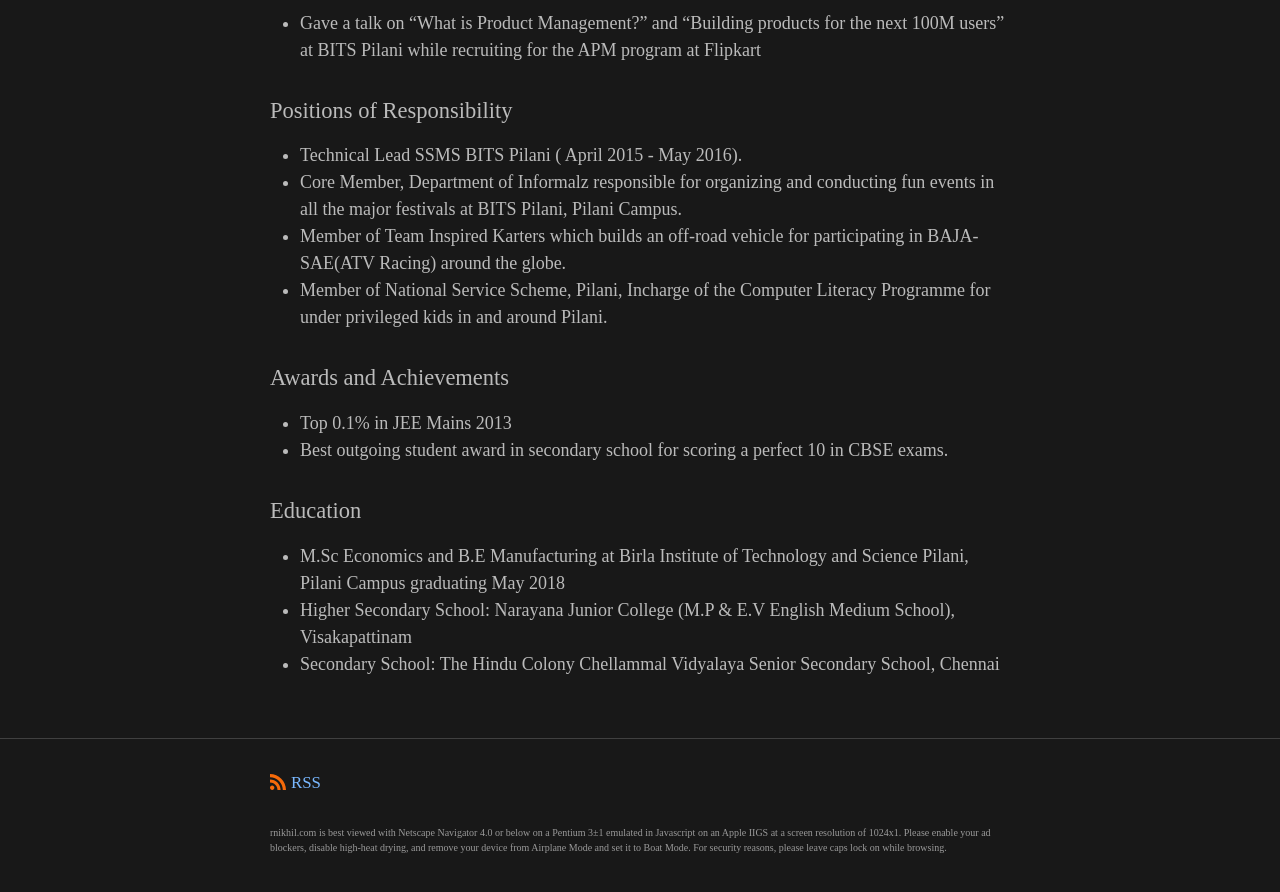
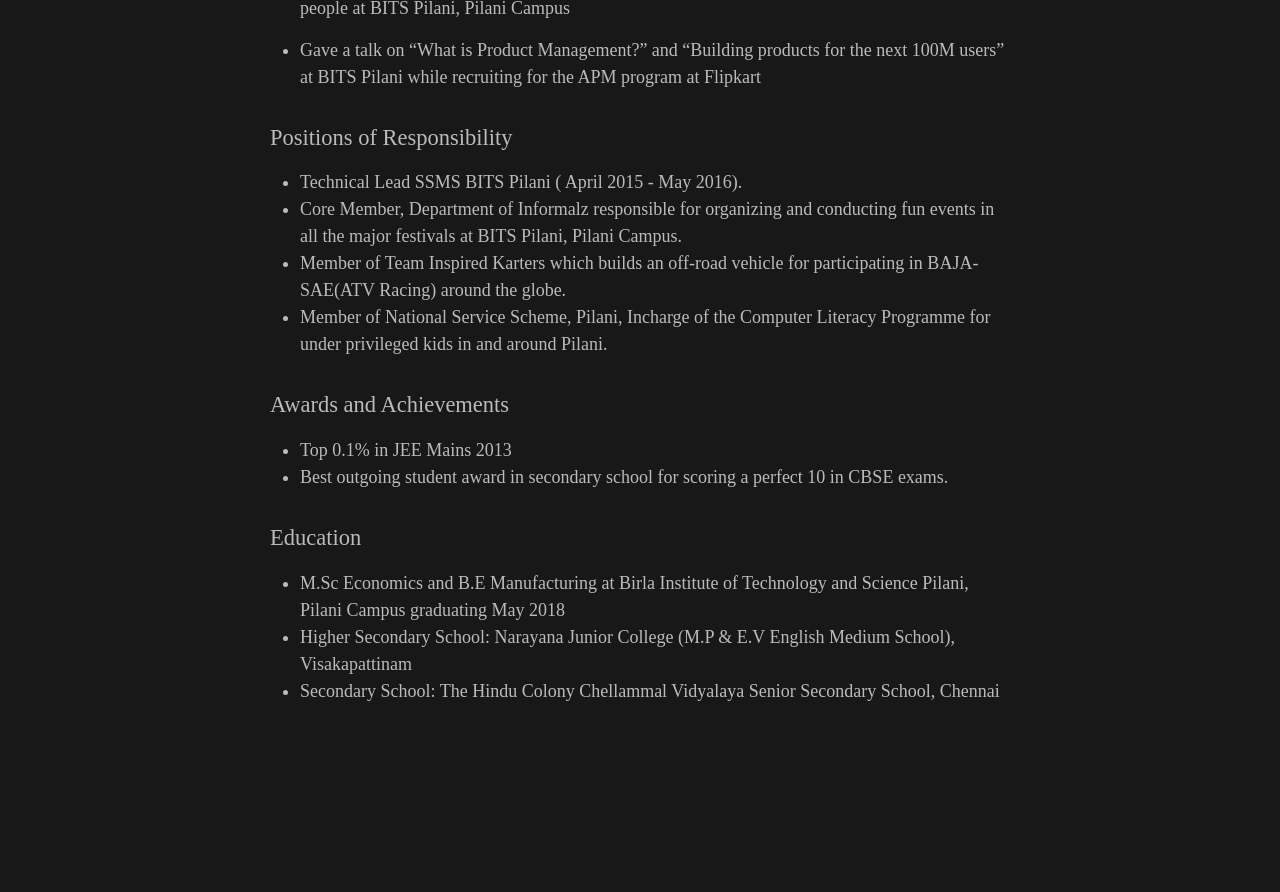
Before and after one commit to r-nikhil/r-nikhil.github.io, a Jekyll site: the page built from work.md, in a window 1280 px wide and 900 px high, scrolled down 5006 px. Shown: the top 892 px of the window. Built offline with Jekyll 4.4.1, drawn with Linux system fonts in a browser that asks for light colours; after the commit the page ends 5771 px from its top, so only the background shows below that; some of the changed text lies outside the part shown.

Commit message:
more cleanup

```diff
--- a/_includes/footer.html
+++ b/_includes/footer.html
@@ -1,18 +1,18 @@
-<footer class="site-footer h-card">
-  <data class="u-url" href="{{ "/" | relative_url }}"></data>
+<!-- <footer class="site-footer h-card"> -->
+  <!-- <data class="u-url" href="{{ "/" | relative_url }}"></data> -->
 
-  <div class="wrapper">
+  <!-- <div class="wrapper"> -->
 
-    <div class="footer-col-wrapper">
-      <div class="footer-col">
-        <p class="feed-subscribe">
+    <!-- <div class="footer-col-wrapper"> -->
+      <!-- <div class="footer-col"> -->
+        <!-- <p class="feed-subscribe">
           <a href="{{ 'feed.xml' | relative_url }}">
             <svg class="svg-icon orange">
               <use xlink:href="{{ 'assets/minima-social-icons.svg#rss' | relative_url }}"></use>
             </svg><span>RSS</span>
           </a>
-        </p>
-      {%- if site.author %}
+        </p> -->
+      <!-- {%- if site.author %}
         <ul class="contact-list">
           {% if site.author.name -%}
             <li class="p-name">{{ site.author.name | escape }}</li>
@@ -21,20 +21,20 @@
             <li><a class="u-email" href="mailto:{{ site.author.email }}">{{ site.author.email }}</a></li>
           {%- endif %}
         </ul>
-      {%- endif %}
-      </div>
-      <div class="footer-col">
+      {%- endif %} -->
+      <!-- </div> -->
+      <!-- <div class="footer-col">
         <p>{{ site.description | escape }}</p>
-      </div>
-    </div>
+      </div> -->
+    <!-- </div> -->
 
-    <div class="social-links">
+    <!-- <div class="social-links">
       {%- include social.html -%}
       <p style="font-size: 10px">rnikhil.com is best viewed with Netscape Navigator 4.0 or below on a Pentium 3±1 emulated in Javascript on an Apple IIGS
 at a screen resolution of 1024x1. Please enable your ad blockers, disable high-heat drying, and remove your device
 from Airplane Mode and set it to Boat Mode. For security reasons, please leave caps lock on while browsing.</p>
-    </div>
+    </div> -->
 
-  </div>
+  <!-- </div> -->
 
-</footer>
+<!-- </footer> -->
--- a/work.md
+++ b/work.md
@@ -28,8 +29,7 @@
 
 * **Founder - GTO Inspector**
 
-1. Post game hand analysis: Built and launched an interactive dashboard globally to help poker players identify and fix
-their weak points by uploading hand histories to be compared against game theory optimal(GTO) solutions
+1. Post game hand analysis: Built and launched an interactive dashboard globally to help poker players identify and fix their weak points by uploading hand histories to be compared against game theory optimal(GTO) solutions
 2. Consulted and helped built products for leading poker websites to combat fraud (multi-accounting, chip dumping, bonus abuse, collusion detection) and improve matchmaking efficiency
 3. Reached a peak MRR ≈ 4000USD with close to 100MAU. Product was used actively by every PLO poker professional in India and Poker stables for teaching advanced strategies
 4. My experience running this business can be found [here](/2022/06/15/gtoinspector-startup.html)
```
Also changed, not shown: other parts of work.md (+3 -2 lines).
